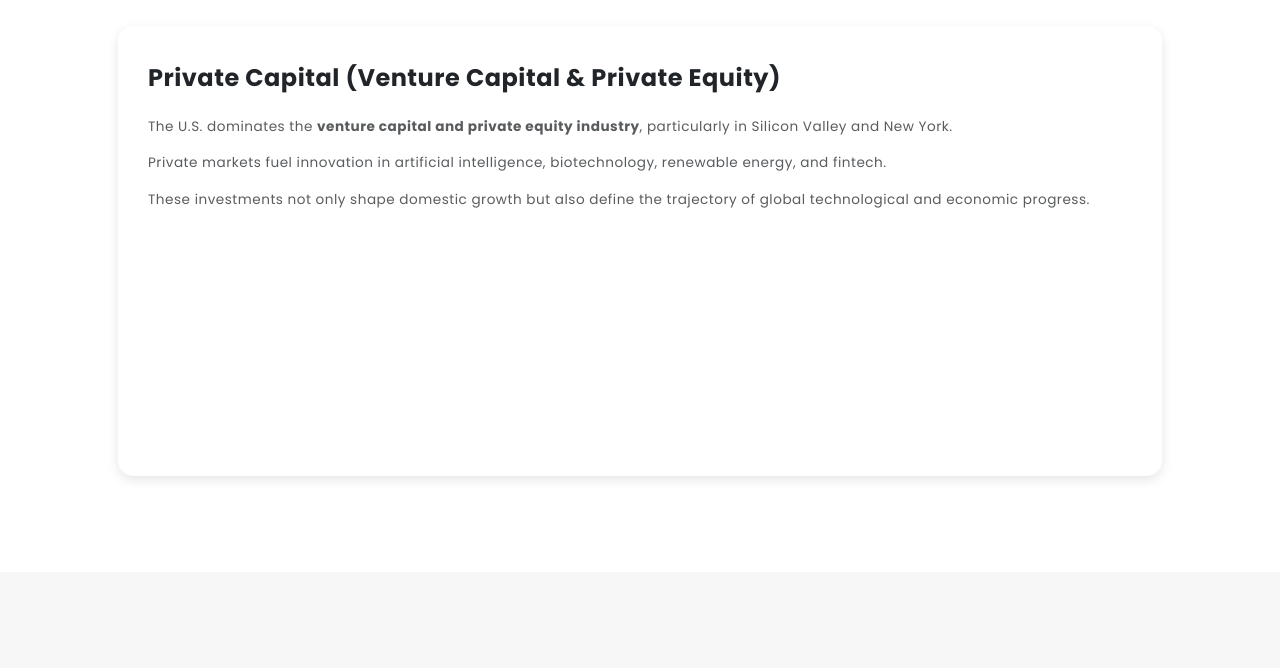
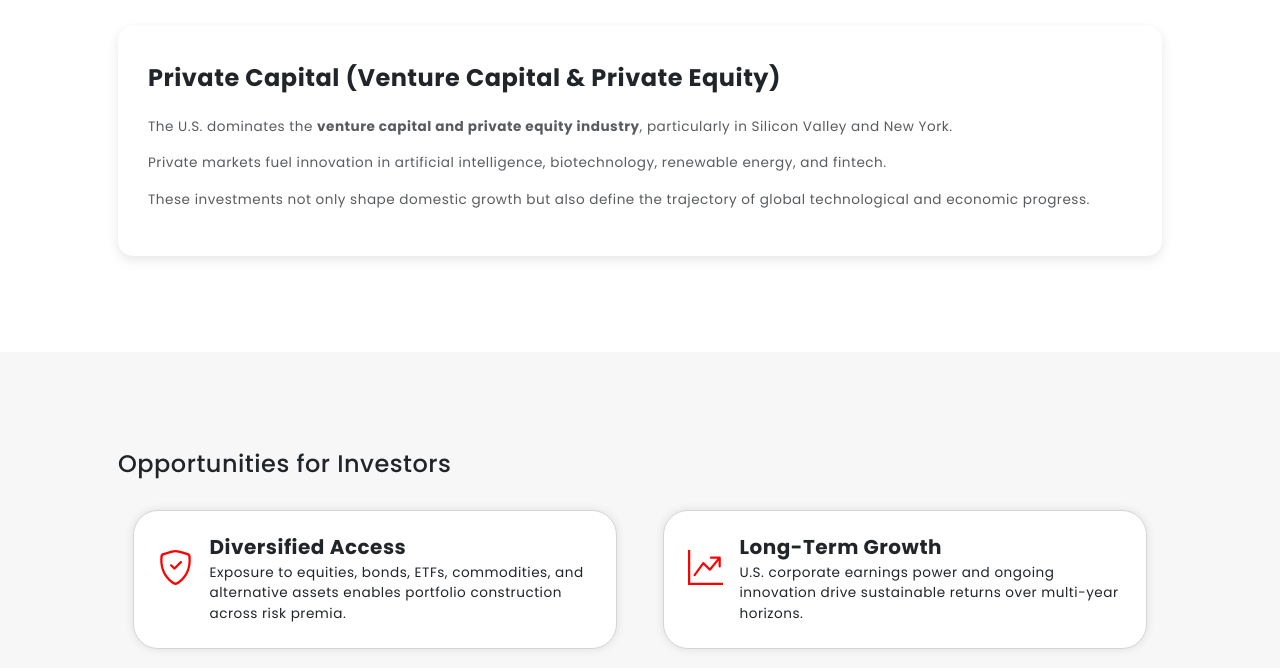
Before and after one commit to GKDevotion/zedcapital-core, a PHP site: page /american-market.php in a window 1280 px wide. Shown: the part 3110-3778 px from the top of the page. Run offline with PHP 8.4, Linux system fonts and the light colour scheme; some libraries are stand-ins or nearby versions.

Commit message:
update page content

```diff
--- a/american-market.php
+++ b/american-market.php
@@ -484,7 +484,7 @@ include_once ('elements/header.php');
     <div class="row g-4 align-items-center mt-5">
 
         <div class="col-md-12 mb-5">
-            <div class="info-card text-dark">
+            <div class="card-custom text-dark">
                 <h4 class="fw-bold mt-2 mb-4">Private Capital (Venture Capital & Private Equity)</h4>
                 <p class="text-muted">
                     The U.S. dominates the <b>venture capital and private equity industry</b>, particularly in Silicon Valley and New York.
```
